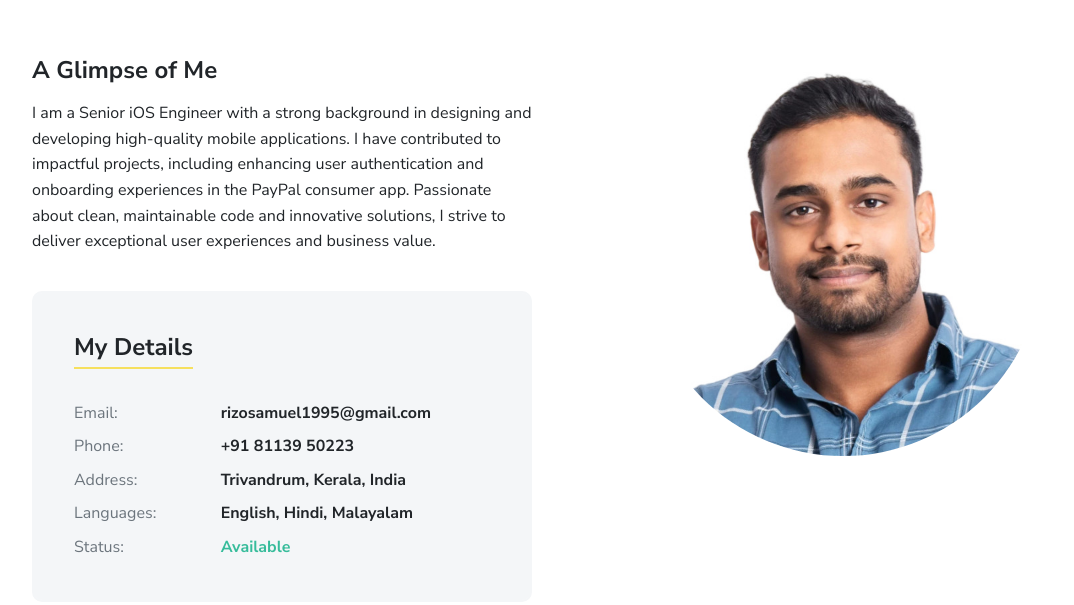
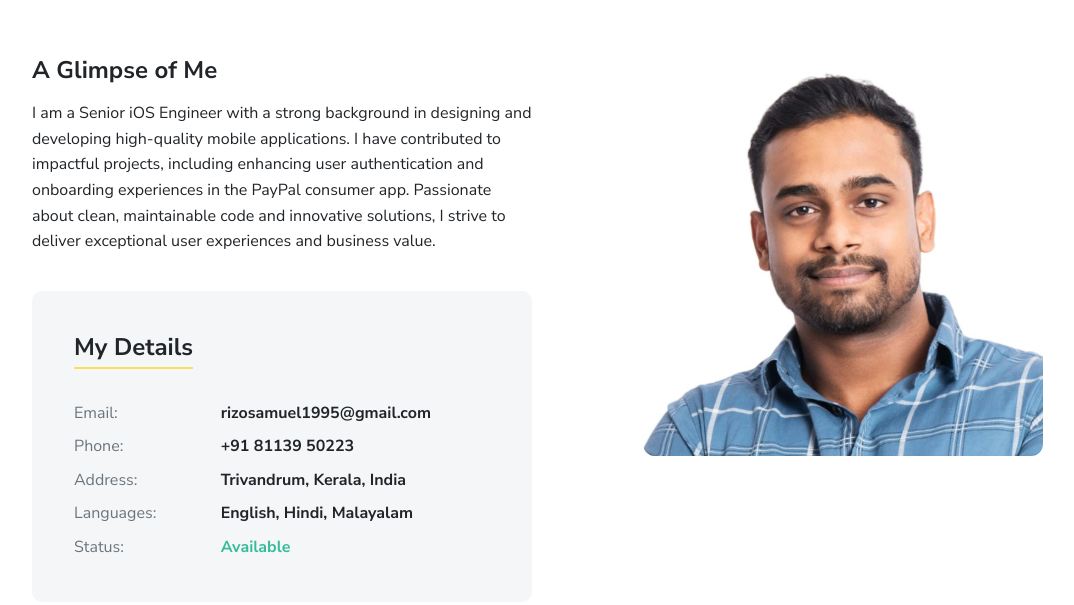
Before and after one commit to rizosamuel/rizosamuel.github.io, a plain HTML site: page index.html in a window 1280 px wide. Shown: the part 778-1383 px from the top of the page, without its empty margins (96-1170 px from the left). Drawn offline with Linux system fonts and the light colour scheme.

Commit message:
content update

```diff
--- a/css/main.css
+++ b/css/main.css
@@ -95,8 +95,7 @@ html {
 }
 
 img.avatar {
-  border-radius: 50%;
-  overflow: hidden;
+  border-radius: 12px;
 }
 
 /* Masonary grid for portfolio */
```
